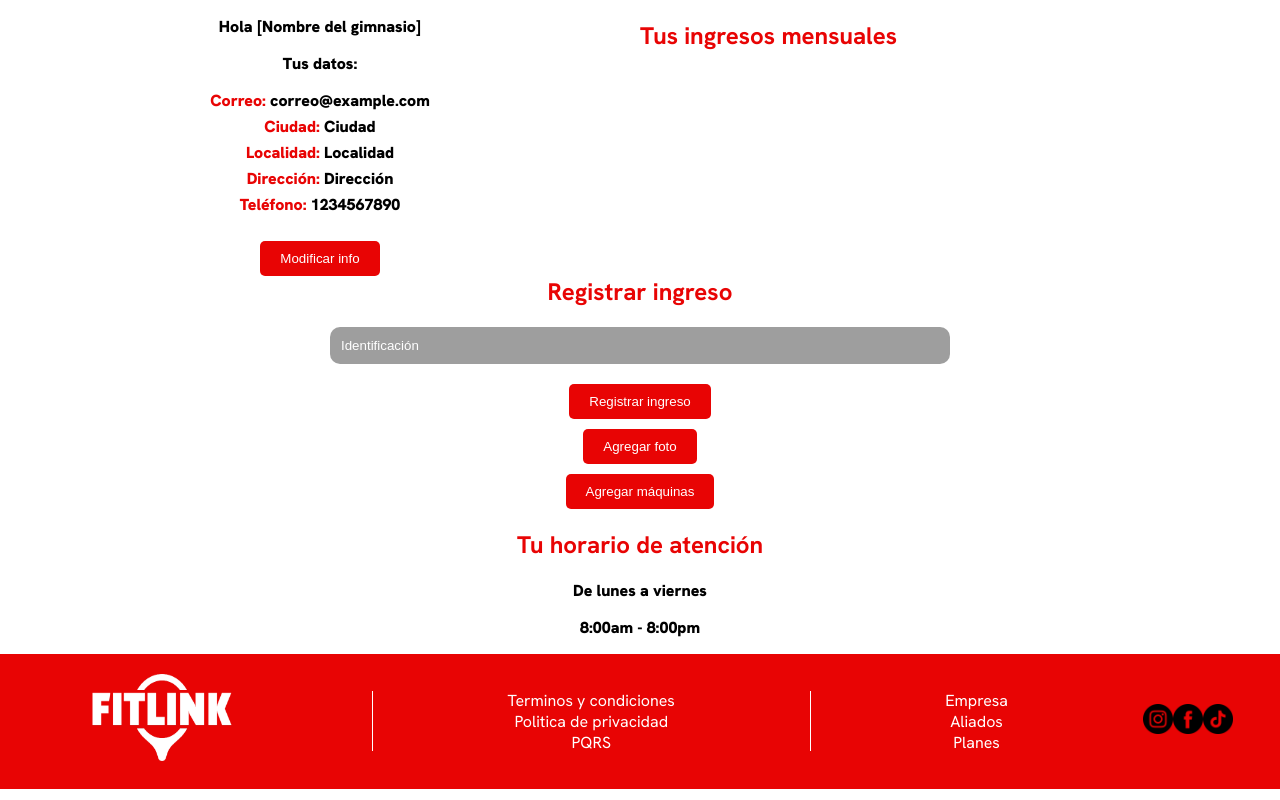
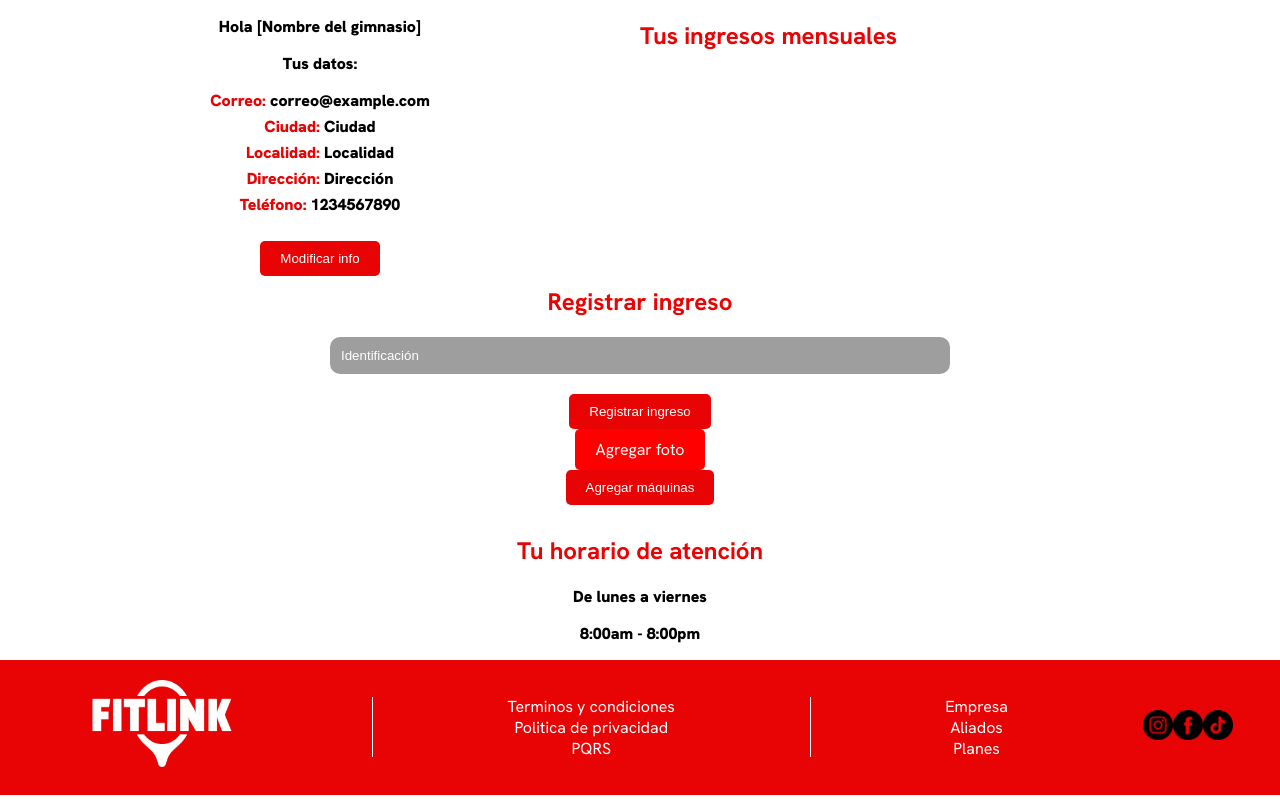
Before and after one commit to snova1/FITLINK, a React (Create React App) app in the folder frontend/: page /Gym in a window 1280 px wide. Shown: the top 800 px of the page. Built offline with nearby package versions, Linux system fonts and the light colour scheme.

Commit message:
Añadir imágenes de gym

```diff
--- a/frontend/src/hojas-de-estilo/GymAdmin.css
+++ b/frontend/src/hojas-de-estilo/GymAdmin.css
@@ -57,6 +57,7 @@ button {
     border-radius: 5px;
     cursor: pointer;
     margin-top: 10px !important;
+    margin-bottom: 10px !important;
   }
 
   button:hover {
@@ -64,7 +65,7 @@ button {
   }
 
 
-  input {
+  input[type='text'] {
     padding: 10px;
     box-sizing: border-box;
     border-radius: 10px;
@@ -78,3 +79,47 @@ button {
   input::placeholder {
     color: white;
 }
+
+.image-scroll {
+    display: flex;
+    flex-wrap: wrap;
+    justify-content: center; /* Centra los elementos horizontalmente */
+    gap: 10px;
+  }
+
+  .add-image-button {
+    background-color: red;
+    color: white;
+    padding: 10px 20px;
+    border: none;
+    border-radius: 5px;
+    cursor: pointer;
+    margin-top: 10px !important;
+    margin-bottom: 30px !important;
+  }
+
+  .uploaded-image {
+    width: 150px;
+    height: 150px;
+    object-fit: cover;
+    border-radius: 5px;
+    margin-bottom: 10px !important;
+  }
+
+  .image-container {
+    position: relative;
+  }
+
+  .delete-image-button {
+    text-align: center;
+    position: absolute;
+    top: 5px;
+    right: 5px;
+    width: 30px;
+    height: 30px;
+    border-radius: 50%;
+    background-color: red;
+    color: white;
+    border: none;
+    cursor: pointer;
+  }
--- a/frontend/src/pages/GymAdmin.js
+++ b/frontend/src/pages/GymAdmin.js
@@ -1,4 +1,4 @@
-import React from 'react';
+import React, { useState } from 'react';
 import { useNavigate } from 'react-router-dom';
 import '../hojas-de-estilo/GymAdmin.css';
 import Footer from '../Footer';
@@ -7,6 +7,16 @@ function GymAdmin() {
   const navigate = useNavigate();
   const handleModifyInfoClick = () => {
     navigate('/GymModify');
+  };
+  const [selectedImages, setSelectedImages] = useState([]);
+  const handleImageUpload = (event) => {
+    const files = event.target.files;
+    const newImages = Array.from(files);
+    setSelectedImages((prevImages) => [...prevImages, ...newImages]);
+  };
+
+  const handleDeleteImage = (index) => {
+    setSelectedImages((prevImages) => prevImages.filter((_, i) => i !== index));
   };
   return (
     <div className="gym-admin-dashboard">
@@ -36,12 +46,21 @@ function GymAdmin() {
         </div>
       </div>
       <div className="image-scroll">
-        {/* Scroll de imágenes */}
-        <button className="add-image-button">Agregar foto</button>
+          {/* Scroll de imágenes */}
+          {selectedImages.map((image, index) => (
+            <div key={index} className="image-container">
+              <img src={URL.createObjectURL(image)} alt={`Uploaded ${index}`} className="uploaded-image" />
+              <button className="delete-image-button" onClick={() => handleDeleteImage(index)}>x</button>
+            </div>
+          ))}
+      </div>
+      <div className="add-image-container">
+          <label htmlFor="upload-button" className="add-image-button">Agregar foto</label>
+          <input type="file" id="upload-button" accept="image/*" multiple onChange={handleImageUpload} style={{ display: 'none' }} />
       </div>
       <div className="machine-scroll">
         {/* Scroll de máquinas */}
-        <button className="add-image-button">Agregar máquinas</button>
+        <button className="add-machine-button">Agregar máquinas</button>
       </div>
       <div className="schedule">
         <h2 className="schedule-title">Tu horario de atención</h2>
```
